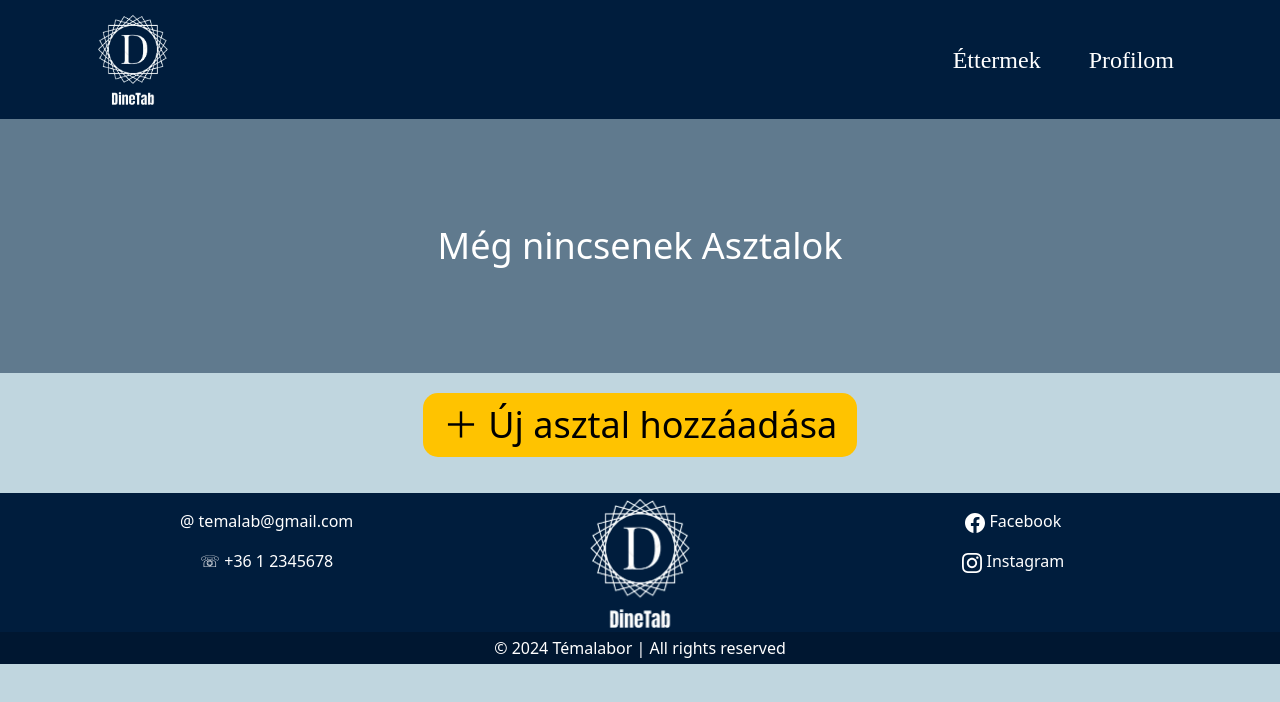
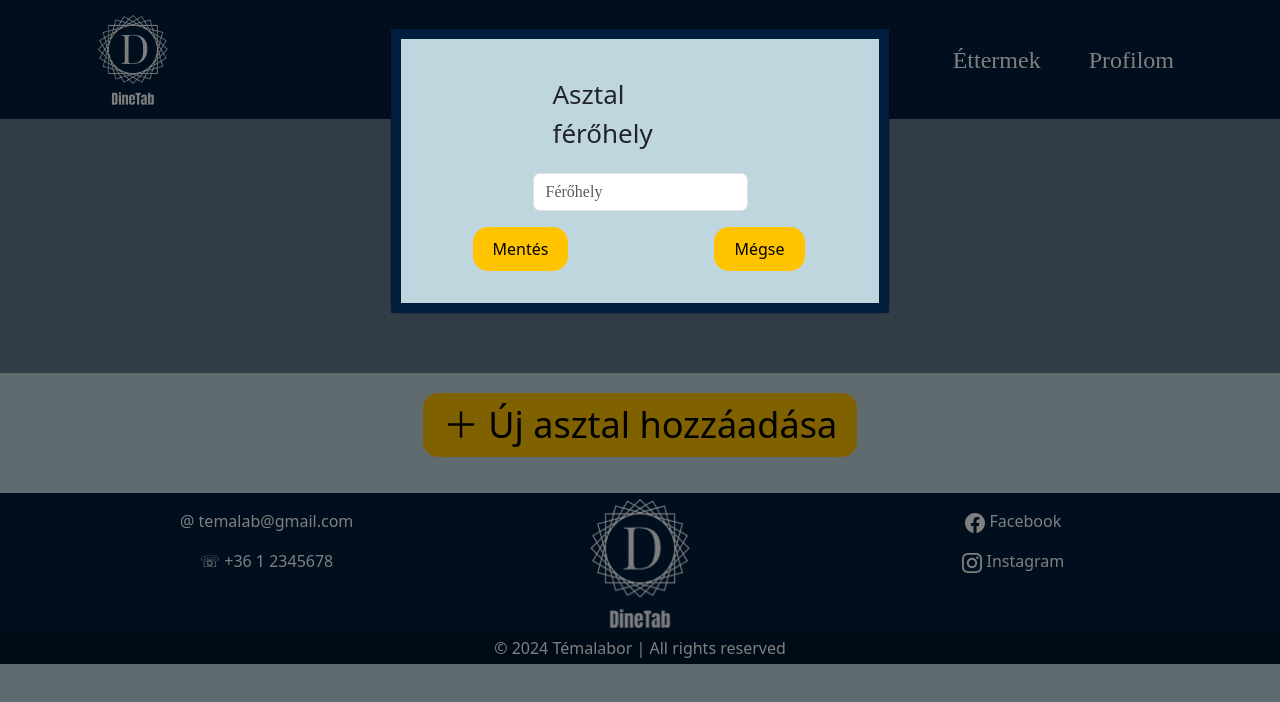
Before and after one commit to dudigeri0303/Temalab, a React (Vite) app in the folder TemalabFrontEnd/: page /tablesOwner in a window 1280 px wide. Both pictures are taken after a click on the button "＋ Új asztal hozzáadása". Shown: the top 702 px of the page. Built offline with nearby package versions, Linux system fonts and the light colour scheme; a web font is replaced by a local one.

Commit message:
Create table added as modal. Ilyen dragable meg resize funkciót lehetne még hozzáadni. Esetleg az egész modal-t kiszervezni komponents-be, bár nem lesz újrahasználva.

```diff
--- a/TemalabFrontEnd/package.json
+++ b/TemalabFrontEnd/package.json
@@ -15,6 +15,7 @@
     "react-bootstrap": "^2.10.1",
     "react-bootstrap-time-picker": "^2.0.1",
     "react-dom": "^18.2.0",
+    "react-modal": "^3.16.1",
     "react-router-dom": "^6.22.2",
     "react-time-picker": "^6.6.0"
   },
--- a/TemalabFrontEnd/src/App.css
+++ b/TemalabFrontEnd/src/App.css
@@ -226,3 +226,14 @@ footer a:hover {
 .ul-days {
   list-style: none;
 }
+
+
+.section-bg {
+  background-color: #c0d6df;
+  border: 10px solid #001d3d;
+}
+
+.label-modal {
+  font-size: 26px;
+  padding: 20px 20px;
+}
--- a/TemalabFrontEnd/src/sections/OwnerTables.jsx
+++ b/TemalabFrontEnd/src/sections/OwnerTables.jsx
@@ -1,22 +1,26 @@
 import "../App.css";
-import React, { useEffect } from "react";
+import React, { useEffect, useState } from "react";
 import Navbar from "../components/OwnerNavbar";
+import { Modal } from "react-bootstrap";
 
 export default function OwnerTables() {
   useEffect(() => {
     document.title = " Asztalok | DineTab";
   }, []);
 
+  //use state for modal (true => mutat; false => nem mutat)
+  const [showModal, setShowModal] = useState(false);
+
+  //modal (popup) megnyitása
   const createTableEvent = () => {
-    window.open("/createTable", "_self");
+    setShowModal(true);
   };
 
-  {
-    /*étteremhez rendelt asztalok betöltése adatbázisból, ha nincs, akkor a lenti label jelenik meg, mint placeholder*/
-  }
-  {
-    /*createTable még nem létezik majd megfelően, ami a neve lesz, oda irányítson át, ha olyan lesz, mint a createRest*/
-  }
+  //asztal mentése, modal bezárása, visszajelzés
+  const saveCreateTableEvent = () => {
+    setShowModal(false);
+    alert("Asztal hozzáadva!");
+  };
 
   return (
     <>
@@ -27,6 +31,61 @@ export default function OwnerTables() {
           ＋ Új asztal hozzáadása
         </button>
       </div>
+
+      <Modal className="modal-bg" show={showModal} onHide={setShowModal}>
+          <section id="main" className="section-bg container py-3">
+            <form method="post">
+
+              <div className="row justify-content-center">
+                <div className="col-md-6">
+                  <div className="mb-3">
+                    <label htmlFor="numberForTable" className="label-modal">
+                      Asztal férőhely
+                    </label>
+                    <input
+                      type="number"
+                      className="form-control"
+                      id="numberForTable"
+                      name="numberForTable"
+                      placeholder="Férőhely"
+                      required
+                    />
+                  </div>
+                </div>
+              </div>
+
+            </form>
+
+            <div className="row">
+              <div className="col-md-6">
+                <div className="mb-3 d-flex justify-content-center">
+                  <button
+                    type="button"
+                    className="avgbtn"
+                    onClick={saveCreateTableEvent}
+                  >
+                    Mentés
+                  </button>
+                </div>
+              </div>
+
+              <div className="col-md-6">
+                <div className="mb-3 d-flex justify-content-center">
+                  <button
+                    type="button"
+                    className="avgbtn"
+                    onClick={() => {
+                      setShowModal(false);
+                    }}
+                  >
+                    Mégse
+                  </button>
+                </div>
+              </div>
+            </div>
+
+          </section>
+      </Modal>
     </>
   );
 }
```
Also changed, not shown: 1 other file (tests, documents, lock files or other folders).
